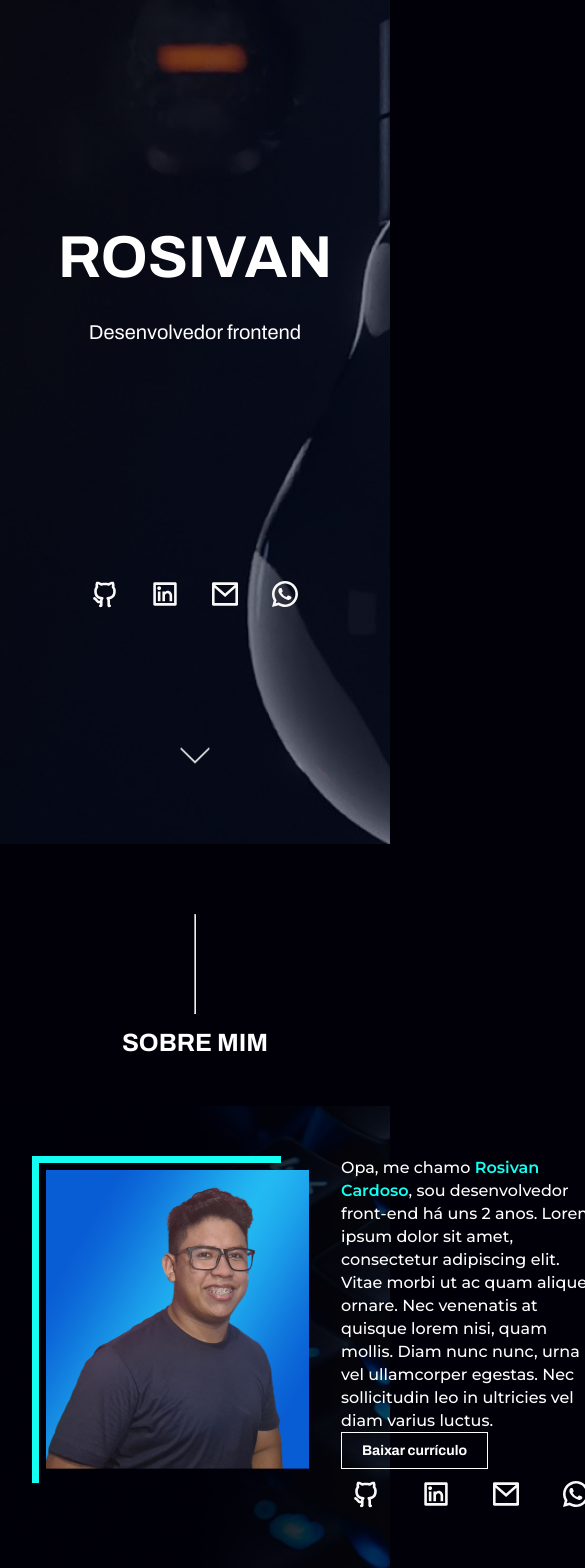
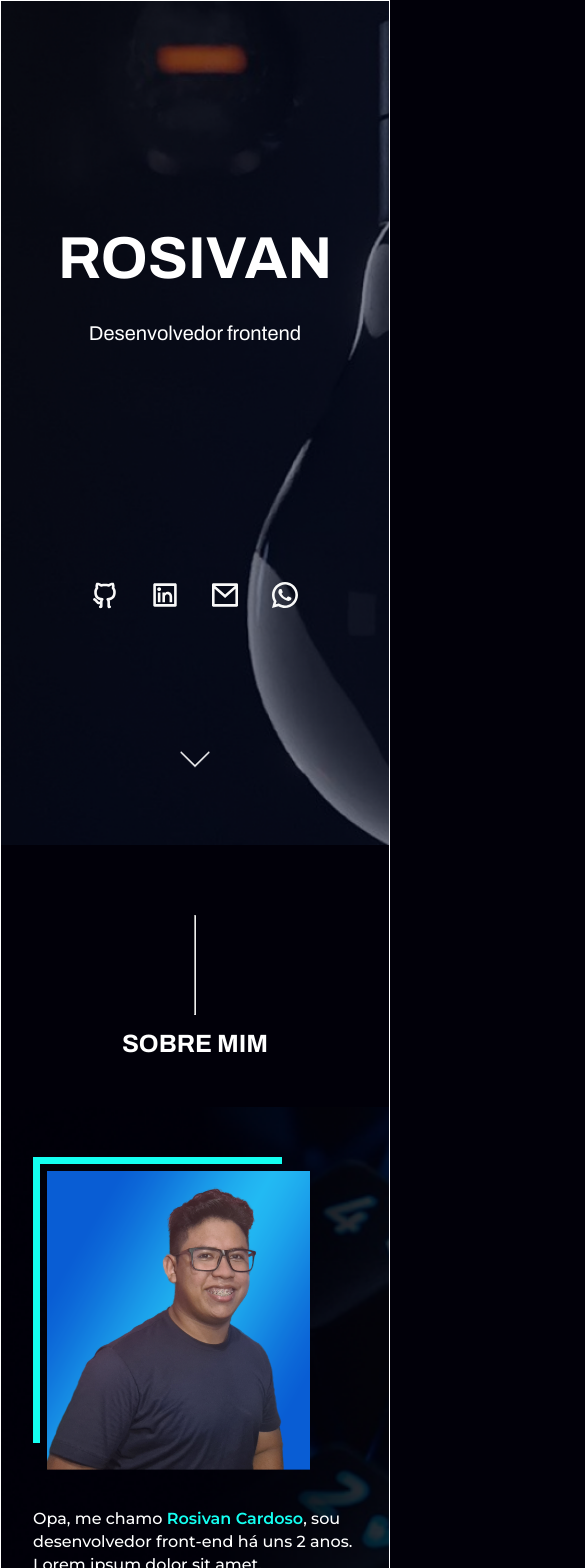
Before and after one commit to rosivancardosoferreira/my-curriculum, a Next.js app: page / in a window 390 px wide. Shown: the top 1568 px of the page, 585 px wide, since content can reach past the window. Built offline with nearby package versions, Linux system fonts and the light colour scheme.

Commit message:
feat: responsive section about me

```diff
--- a/src/presentation/Sections/Home/AboutMe/index.tsx
+++ b/src/presentation/Sections/Home/AboutMe/index.tsx
@@ -31,7 +31,6 @@ export function AboutMe() {
                 className="about__infos__photo"
               />
             </article>
-
             <article className="about__container__text">
               <p className="about__container__text__p">
                 Opa, me chamo
--- a/src/presentation/Sections/Home/AboutMe/style.ts
+++ b/src/presentation/Sections/Home/AboutMe/style.ts
@@ -1,27 +1,20 @@
 import styled from "styled-components";
 import { Images } from "assets/images";
-import { GridSection, Parallax } from "presentation/styles/shared";
+import { Parallax, SectionMaxWidth } from "presentation/styles/shared";
 
 export const ContainerAboutMe = styled.section`
+  /* display: none; */
+
   .about__container {
     background-image: url(${Images.About.src});
     ${Parallax};
     padding: 50px 0;
   }
-  @media screen and (max-width: 767px) {
-  }
-
-  @media (min-width: 768px) and (max-width: 1439px) {
-  }
-
-  @media screen and (min-width: 1440px) {
-  }
 `;
 
 export const AboutMeInfos = styled.article`
-  ${GridSection}
+  ${SectionMaxWidth}
   .about__infos {
-    grid-column: 1 / 10;
     display: flex;
     gap: 32px;
     .about__profile__photo {
@@ -57,11 +50,45 @@ export const AboutMeInfos = styled.article`
           color: ${props => props.theme.colors.BlueLight};
         }
       }
+      .list__contacts {
+        display: flex;
+        align-self: flex-end;
+        gap: 20px;
+      }
     }
-    .list__contacts {
-      display: flex;
-      align-self: flex-end;
-      gap: 20px;
+  }
+
+  @media screen and (max-width: 760px) {
+    .about__infos {
+      flex-direction: column;
+      .about__profile__photo {
+        width: fit-content;
+      }
+      .about__container__text {
+        row-gap: 30px;
+
+        .list__contacts {
+          margin-right: 6vw;
+        }
+      }
+    }
+  }
+
+  @media (min-width: 761px) and (max-width: 1109px) {
+    .about__infos {
+      width: 95%;
+    }
+  }
+
+  @media (min-width: 1110px) and (max-width: 1299px) {
+    .about__infos {
+      width: 80%;
+    }
+  }
+
+  @media screen and (min-width: 1300px) {
+    .about__infos {
+      width: 75%;
     }
   }
 `;
--- a/src/presentation/Sections/Home/Skills/style.ts
+++ b/src/presentation/Sections/Home/Skills/style.ts
@@ -7,6 +7,7 @@ export const ContainerMapSkills = styled.div`
   ${SectionMaxWidth}
   display: flex;
   flex-wrap: wrap;
+  display: none;
   .skill__item {
     border: 1px solid ${props => props.theme.colors.GrayTertiary};
     display: flex;
--- a/src/presentation/styles/global.ts
+++ b/src/presentation/styles/global.ts
@@ -35,5 +35,6 @@ export default createGlobalStyle`
         flex-direction: column;
         row-gap: 70px;
     }
+    border: 1px solid white;
   }
 `;
--- a/src/presentation/styles/shared.ts
+++ b/src/presentation/styles/shared.ts
@@ -15,7 +15,8 @@ export const GridSection = css`
     padding-left: 32px;
     padding-right: 32px;
     column-gap: 16px;
-    margin: 0 auto;
+    margin: auto;
+    border: 1px solid red;
   }
 
   @media screen and (min-width: 768px) {
```
